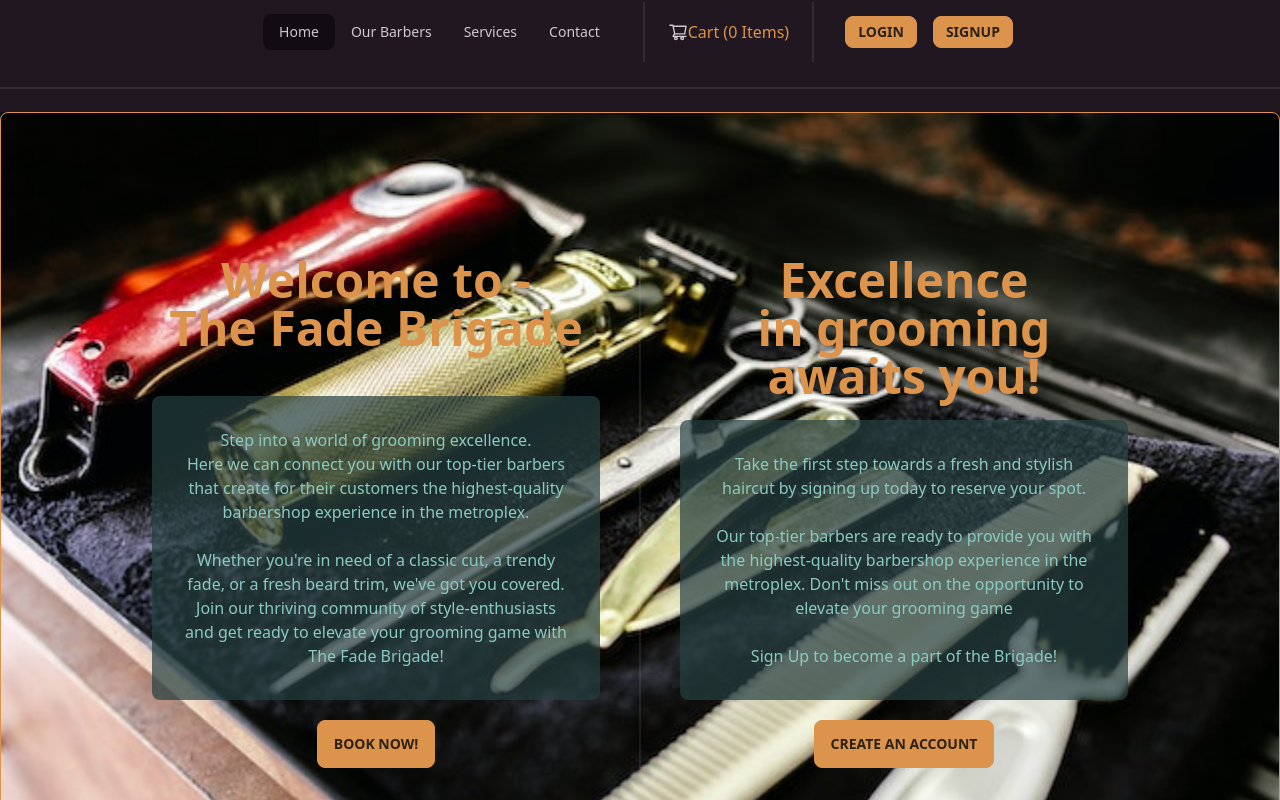
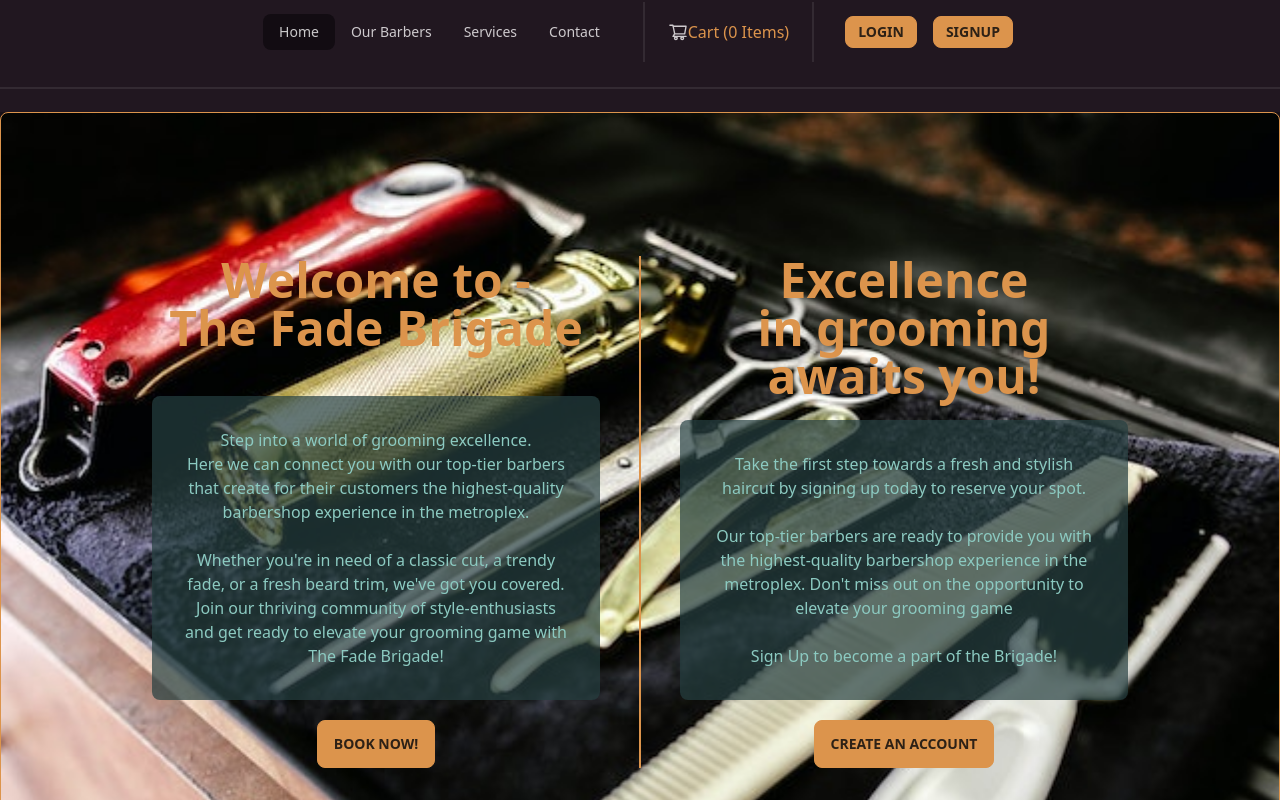
Before and after one commit to princessjenn/project-03, a React (Vite) app in the folder client/: page / in a window 1280 px wide. Shown: the top 800 px of the page. Built offline with nearby package versions, Linux system fonts and the light colour scheme.

Commit message:
added color to divider on homepage image...kinda iffy

```diff
--- a/client/src/App.jsx
+++ b/client/src/App.jsx
@@ -59,7 +59,7 @@ function App() {
                 handlePageChange={handlePageChange}
               />
             </div>
-            <div className="divider lg:divider-vertical via-primary"></div>
+            <div className="divider lg:divider-vertical"></div>
             <div className="flex flex-wrap justify-center">
               <div className="container">
                 <Routes>
--- a/client/src/pages/Barbers/index.jsx
+++ b/client/src/pages/Barbers/index.jsx
@@ -57,7 +57,7 @@ export default function Barbers() {
               </div>
             </div>
           </div>
-          <div className="divider lg:divider-horizontal"></div>
+          <div className="divider lg:divider-horizontal "></div>
           <div className="flex-grow">
             <div className="card w-96 bg-base-100 shadow-xl border border-primary ">
               <figure className="px-10 pt-10">
--- a/client/src/pages/HomePage/index.jsx
+++ b/client/src/pages/HomePage/index.jsx
@@ -40,7 +40,7 @@ export default function HomePage() {
           <button className="btn btn-primary">Book Now!</button>
         </div>
 
-        <div className="divider lg:divider-horizontal my-8"></div>
+        <div className="divider lg:divider-horizontal my-8 before:bg-primary after:bg-primary"></div>
         <div className="max-w-md">
           <h1 className="mb-5 text-5xl text-primary font-bold">
             Excellence <br></br> in grooming awaits you!
```
